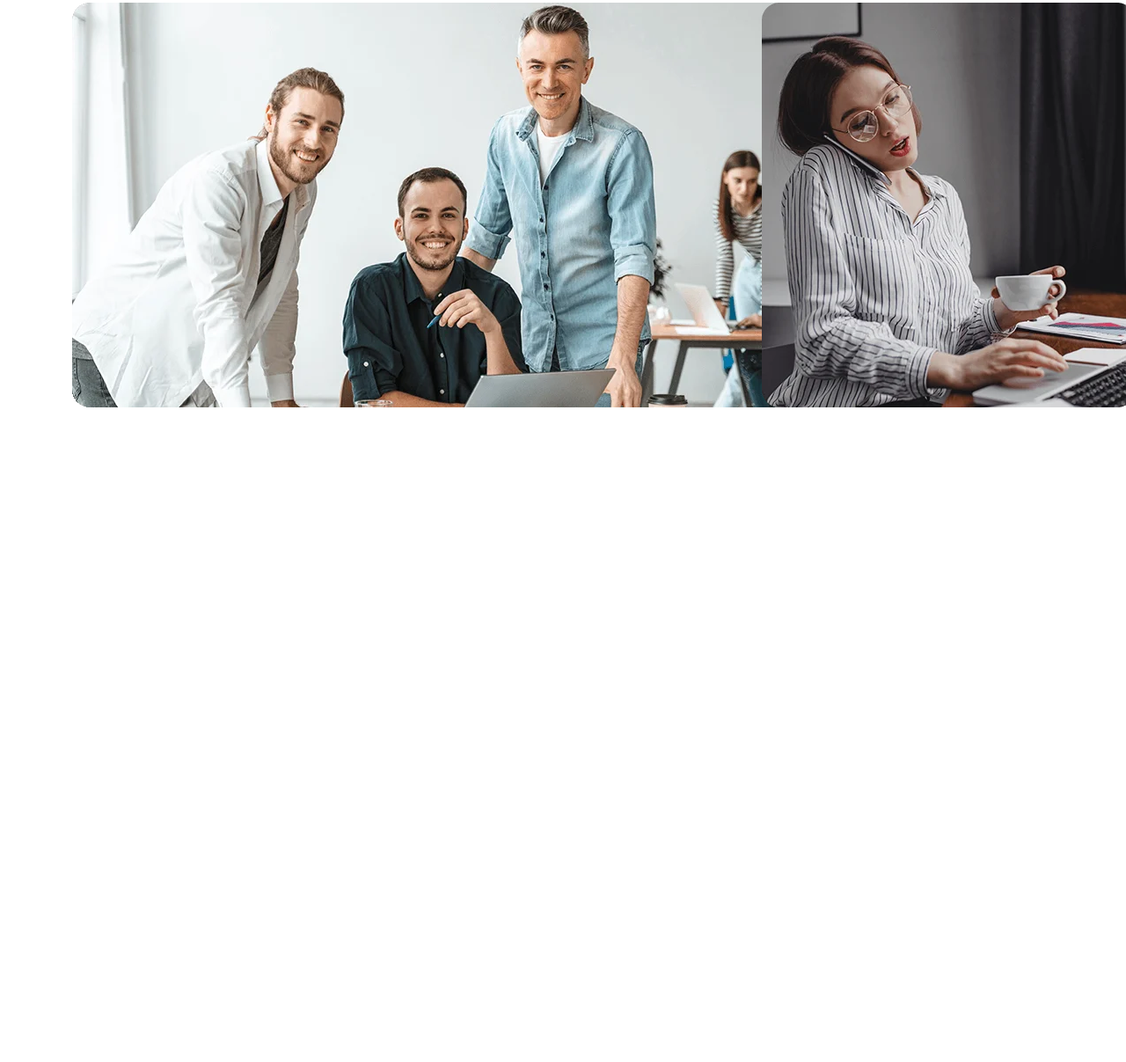
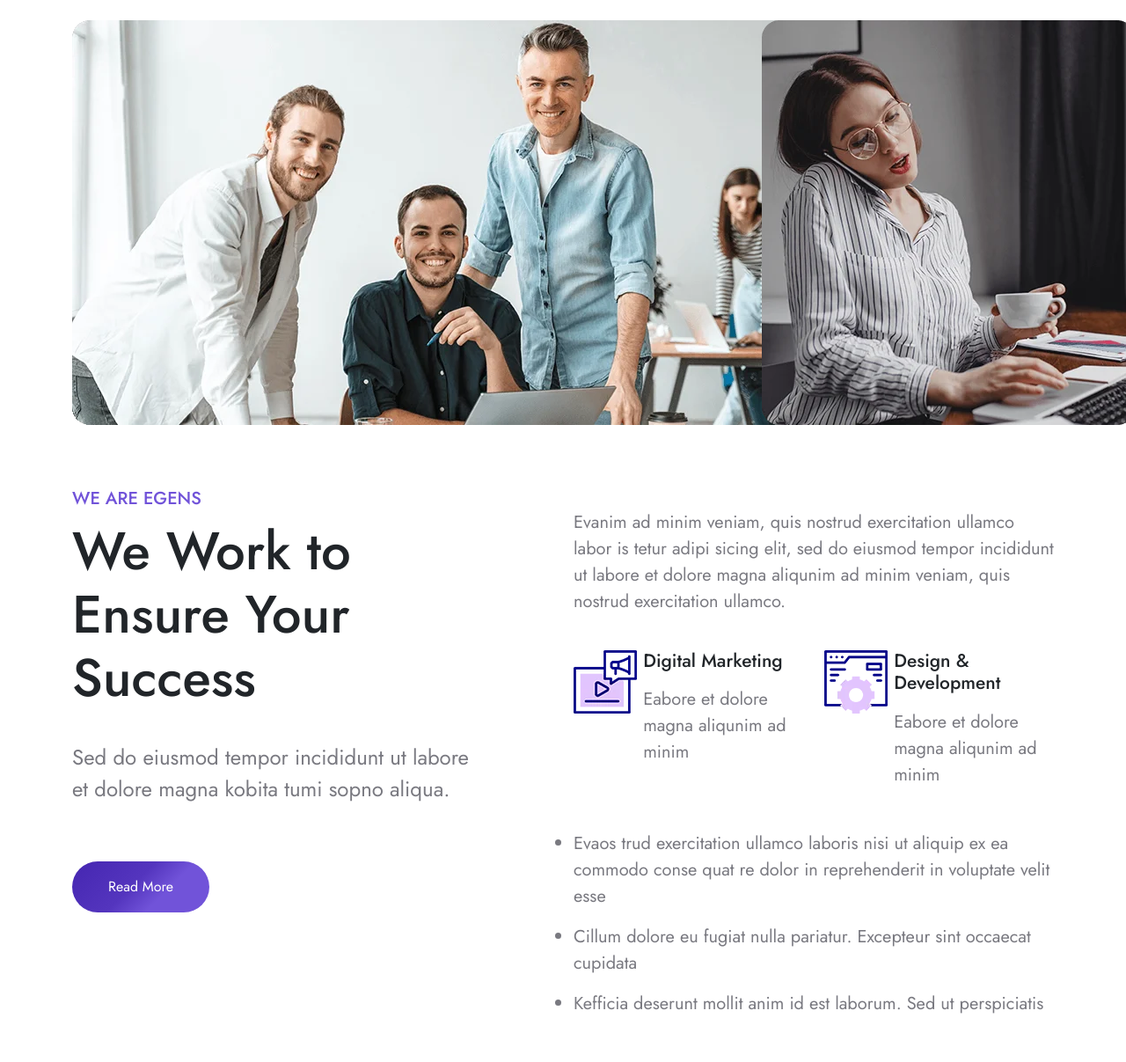
Before and after one commit to sam-22-dev/Egens-Landing-Page, a plain HTML site: page index.html in a window 1280 px wide. Shown: the part 1148-2355 px from the top of the page at 88% size. Before the commit the page ends 1611 px from the top, so only its background shows below. Drawn offline with nearby package versions, Linux system fonts and the light colour scheme.

Commit message:
add features 2

```diff
--- a/css/style.css
+++ b/css/style.css
@@ -27,7 +27,7 @@ body{
 .banner-text{
     font-size: 24px;
     font-weight: 400;
-    color: #54545f;
+    color: #797980;
 }
 .banner-btn{
     text-decoration: none;
@@ -66,6 +66,17 @@ body{
 }
 
 
+.feature-title{
+    font-size: 21px;
+    font-weight: 500;
+}
+.feature-p{
+    font-size: 20px;
+    font-weight: 400;
+    color: #797980;
+}
+
+
 .image-section{
     min-height: 451px;
 }
@@ -74,3 +85,14 @@ body{
 .seperator{
     width: 2% !important;
 }
+
+
+.section-subtitle{
+    color: #7153d9;
+    font-size: 20px;
+    font-weight: 500;
+}
+.section-title{
+    font-size: 60px;
+    font-weight: 500;
+}
--- a/index.html
+++ b/index.html
@@ -85,8 +85,8 @@
                                 </div>
                             </div>
                             <div class="col-lg-8 ">
-                                <h2 class="py-4">Creative Strategy</h2>
-                                <p>Sed do eiusmod tempor incidiunt ation ullamco laboris nisi ut aloniq uip ex ea com consequat.</p>
+                                <h2 class="feature-title py-4">Creative Strategy</h2>
+                                <p class="feature-p">Sed do eiusmod tempor incidiunt ation ullamco laboris nisi ut aloniq uip ex ea com consequat.</p>
                             </div>
                         </div>
                     </div>
@@ -98,8 +98,8 @@
                                 </div>
                             </div>
                             <div class="col-lg-8 ">
-                                <h2 class="py-4">Digital Solution</h2>
-                                <p>Sed do eiusmod tempor incidiunt ation ullamco laboris nisi ut aloniq uip ex ea com consequat.</p>
+                                <h2 class="feature-title py-4">Digital Solution</h2>
+                                <p class="feature-p">Sed do eiusmod tempor incidiunt ation ullamco laboris nisi ut aloniq uip ex ea com consequat.</p>
                             </div>
                         </div>
                     </div>
@@ -111,8 +111,8 @@
                                 </div>
                             </div>
                             <div class="col-lg-8 ">
-                                <h2 class="py-4">Analysis & Report</h2>
-                                <p>Sed do eiusmod tempor incidiunt ation ullamco laboris nisi ut aloniq uip ex ea com consequat.</p>
+                                <h2 class="feature-title py-4">Analysis & Report</h2>
+                                <p class="feature-p">Sed do eiusmod tempor incidiunt ation ullamco laboris nisi ut aloniq uip ex ea com consequat.</p>
                             </div>
                         </div>
                     </div>
@@ -122,7 +122,7 @@
 
 
 <!-- Start Images -->
-            <div class="container">
+            <div class="container py-4">
                 <div class="row">
                     <div class="col-lg-8">
                         <img class="image-section" src="img/about-3-1.webp" alt="">
@@ -137,6 +137,61 @@
 
         </section>
 <!-- End Images -->
+
+
+
+<!-- Start Features2 -->
+        <div class="container py-5">
+            <div class="row">
+                <div class="col-lg-5">
+                    <h4 class="section-subtitle">WE ARE EGENS</h4>
+                    <h1 class="section-title py-1">We Work to Ensure Your Success</h1>
+                    <p class="banner-text py-4">Sed do eiusmod tempor incididunt ut labore et dolore magna kobita tumi sopno aliqua.</p>
+                    <a class="banner-btn my-4" href="">Read More</a>
+                </div>
+                <div class="col-lg-1"></div>
+                <div class="col-lg-6">
+                    <p class="feature-p py-4">Evanim ad minim veniam, quis nostrud exercitation ullamco labor is tetur adipi sicing elit, sed do eiusmod tempor incididunt ut labore et dolore magna aliqunim ad minim veniam, quis nostrud exercitation ullamco.</p>
+                    <div class="row">
+                        <div class="col-lg-6">
+                            <div class="row">
+                                <div class="col-lg-3">
+                                    <img src="img/icon-3.webp" alt="">
+                                </div>
+                                <div class="col-lg-9">
+                                    <h5 class="feature-title mb-3 ps-2">Digital Marketing</h5>
+                                    <p class="feature-p ps-2">Eabore et dolore magna aliqunim ad minim</p>
+                                </div>
+                            </div>
+                        </div>
+                        <div class="col-lg-6">
+                            <div class="row">
+                                <div class="col-lg-3">
+                                    <img src="img/icon-4.webp" alt="">
+                                </div>
+                                <div class="col-lg-9">
+                                    <h5 class="feature-title mb-3 ps-2">Design & Development</h5>
+                                    <p class="feature-p ps-2">Eabore et dolore magna aliqunim ad minim</p>
+                                </div>
+                            </div>
+                        </div>
+                        <ul class="feature-p py-4">
+                            <li class="py-2">Evaos trud exercitation ullamco laboris nisi ut aliquip ex ea commodo conse quat re dolor in reprehenderit in voluptate velit esse</li>
+                            <li class="py-2">Cillum dolore eu fugiat nulla pariatur. Excepteur sint occaecat cupidata</li>
+                            <li class="py-2">Kefficia deserunt mollit anim id est laborum. Sed ut perspiciatis</li>
+                        </ul>
+                    </div>
+                </div>
+            </div>
+        </div>
+
+
+<!-- End Features2 -->
+
+
+
+
+
 
 
         <script src="https://cdn.jsdelivr.net/npm/bootstrap@5.3.7/dist/js/bootstrap.bundle.min.js" integrity="sha384-ndDqU0Gzau9qJ1lfW4pNLlhNTkCfHzAVBReH9diLvGRem5+R9g2FzA8ZGN954O5Q" crossorigin="anonymous"></script>
```
Also changed, not shown: img/icon-3.webp (added), img/icon-4.webp (added).
